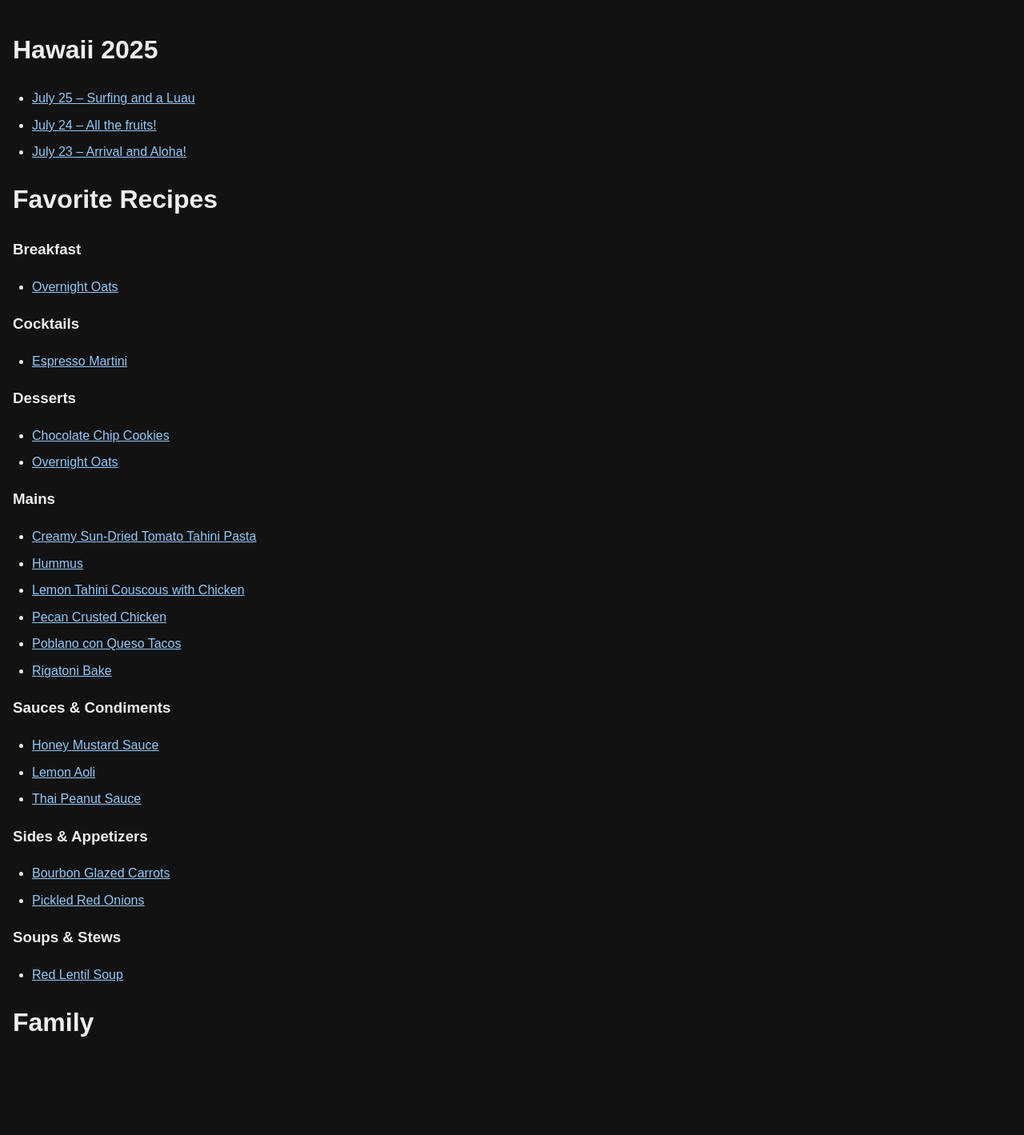
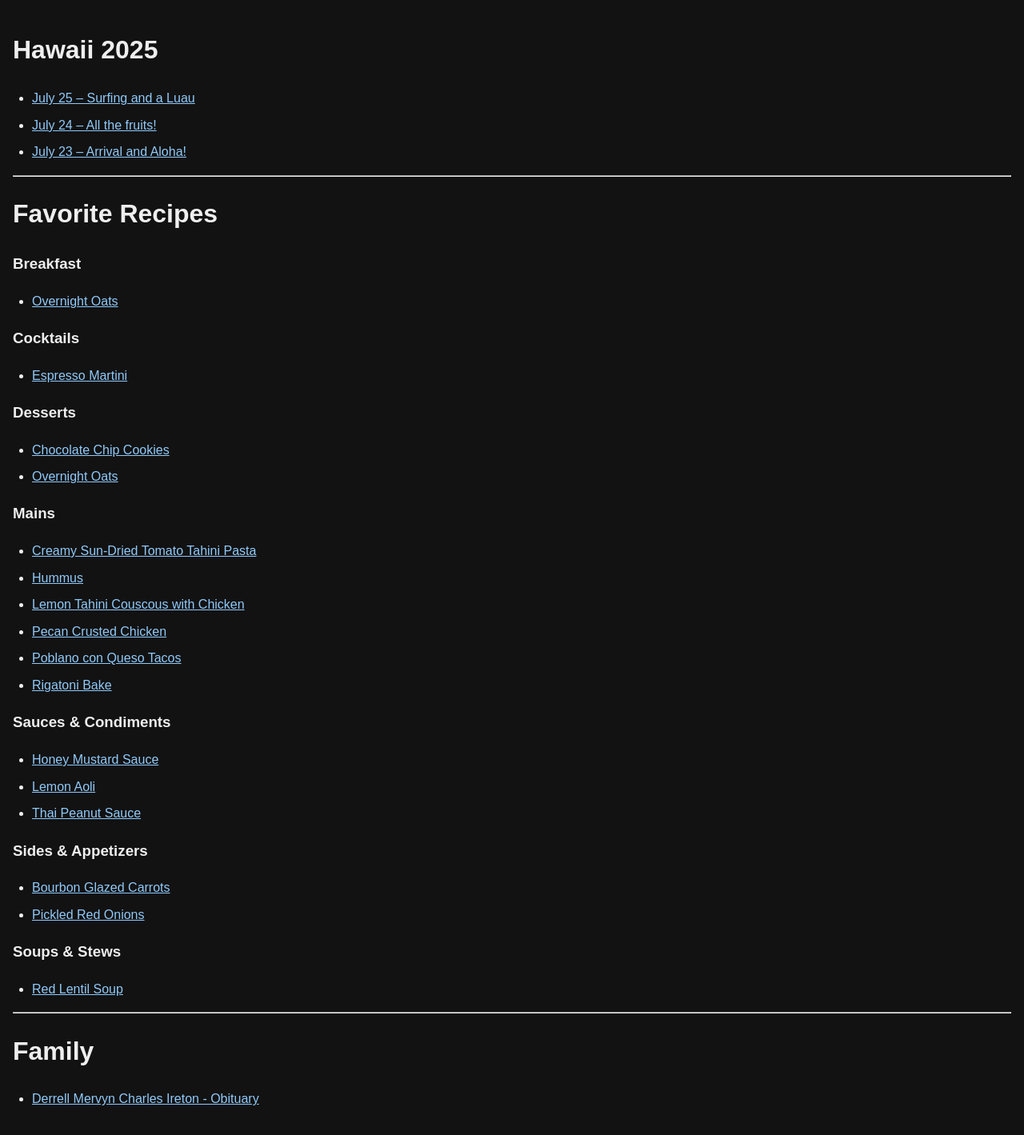
Before and after one commit to EEScott/eescott.github.io, a Jekyll site: the page built from index.md, in a window 1280 px wide. Shown: the whole page at 80% size. Built offline with Jekyll 4.4.1, drawn with Linux system fonts in a browser that asks for light colours; before the commit the page ends 1341 px from its top, so only the background shows below that; some of the changed lines change nothing that is shown.

Commit message:
Add horizontal bars

```diff
--- a/_config.yml
+++ b/_config.yml
@@ -1,3 +1,5 @@
 collections:
   recipes:
     output: true
+  family:
+    output: true
--- a/index.md
+++ b/index.md
@@ -10,6 +10,8 @@
     <li><a href="{{ post.url }}">{{ post.date | date: "%B %d" }} – {{ post.title }}</a></li>
   {% endfor %}
 </ul>
+
+---
 
 # Favorite Recipes
 
@@ -24,6 +26,8 @@
   </ul>
 {% endfor %}
 
+---
+
 # Family
 <!-- [Derrell Mervyn Charles Ireton - Obituary](family/derrell_mervyn_charles_ireton_obituary.html) -->
 
```
